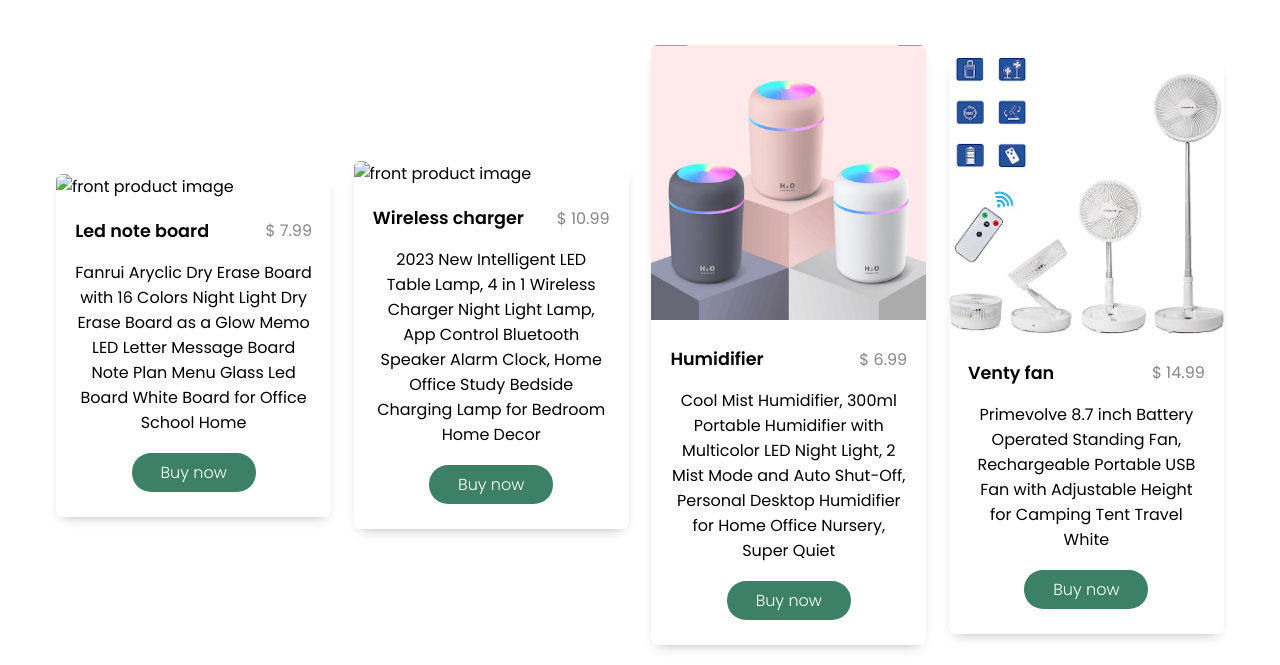
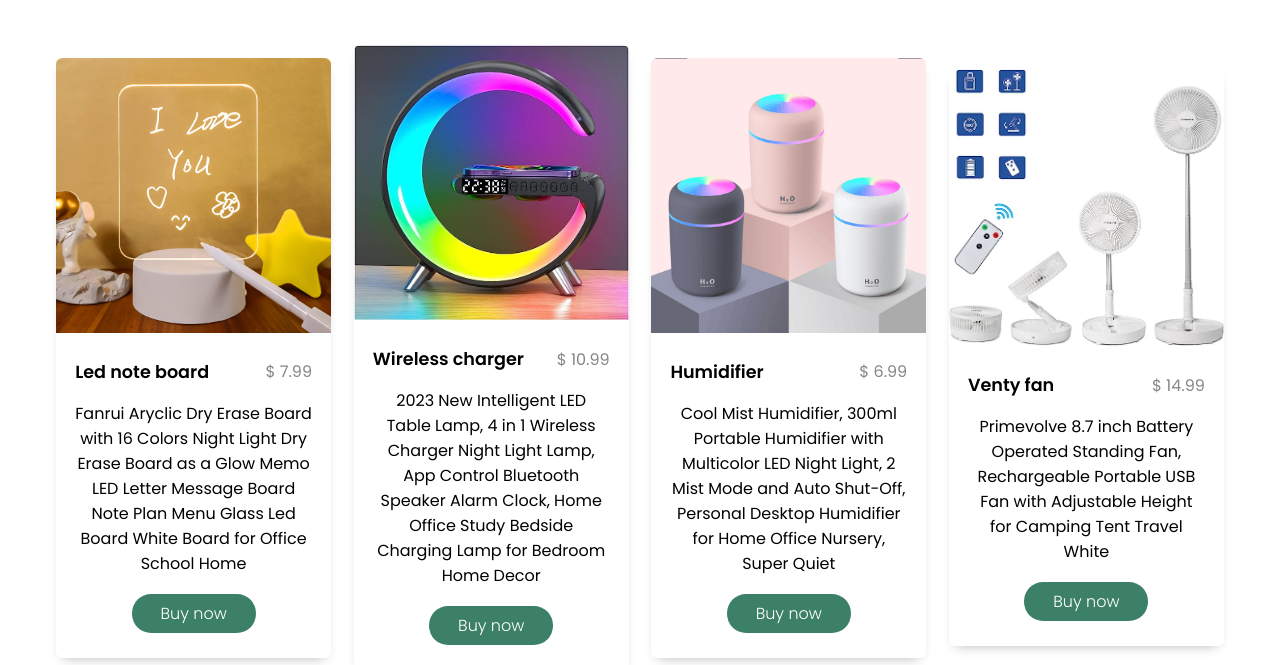
Before and after one commit to jahan1010/WeShop, a plain HTML site: page index.html in a window 1280 px wide. Shown: the part 99-764 px from the top of the page. Drawn offline with Linux system fonts and the light colour scheme; files whose address does not match are found by name.

Commit message:
Add files via upload

```diff
--- a/index.html
+++ b/index.html
@@ -17,7 +17,7 @@
             <div class = "product-grid">
                 <div class = "product">
                     <div class = "product-img">
-                        <img src = "images/pfff.JPEG" alt = "front product image">
+                        <img src = "pfff.JPEG" alt = "front product image">
                     </div>
                     <div class = "product-info">
                         <div>
@@ -33,7 +33,7 @@
 
                 <div class = "product">
                     <div class = "product-img">
-                        <img src = "images/Lamp.JPEG" alt = "front product image">
+                        <img src = "Lamp.JPEG" alt = "front product image">
                     </div>
                     <div class = "product-info">
                         <div>
```
